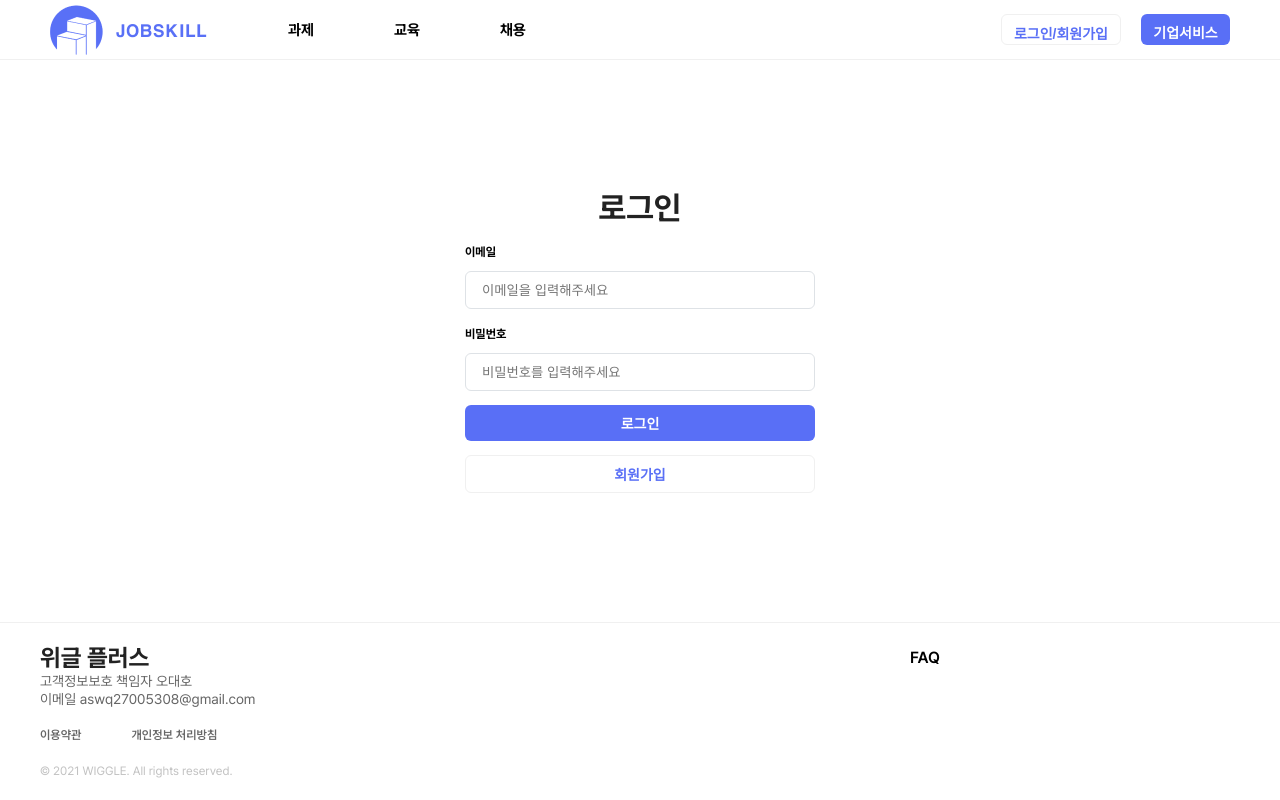
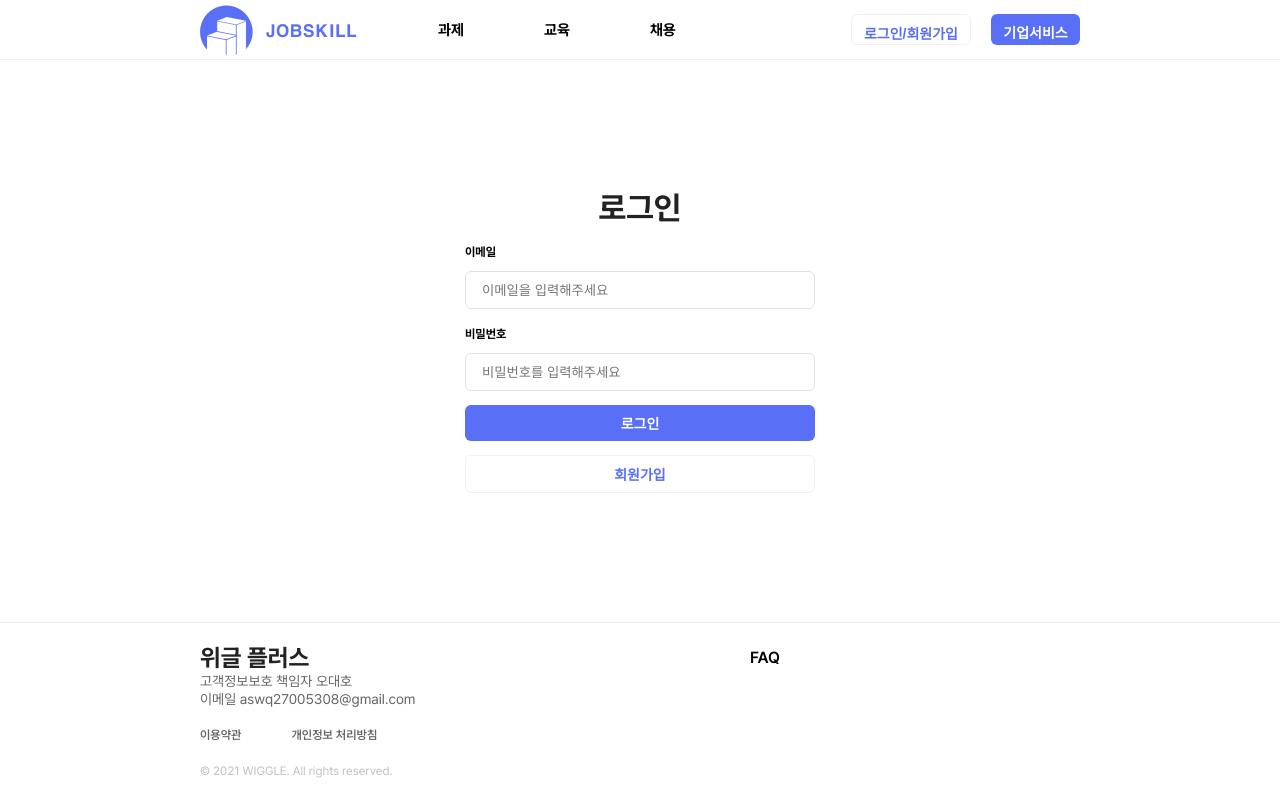
Before and after one commit to weggle-plus/jobskill-fe, a Next.js app: page /login in a window 1280 px wide. Built offline with nearby package versions, Linux system fonts and the light colour scheme.

Commit message:
refactor: 디자인 변경

```diff
--- a/src/component/Footer/index.tsx
+++ b/src/component/Footer/index.tsx
@@ -38,7 +38,7 @@ export default function Footer() {
 }
 
 export const FooterContent = styled.div`
-    padding: 20px 40px;
+    padding: 20px 200px;
     border-top: 1px solid #F0F0F0;
     display: flex;
     gap: 20px;
--- a/src/component/Header/index.tsx
+++ b/src/component/Header/index.tsx
@@ -30,7 +30,7 @@ export default function Header() {
 
 export const HeaderContainer = styled.header`
     height: 60px;
-    padding-inline: 50px;
+    padding-inline: 200px;
     display: flex;
     flex-direction: row;
     justify-items: center;
```
